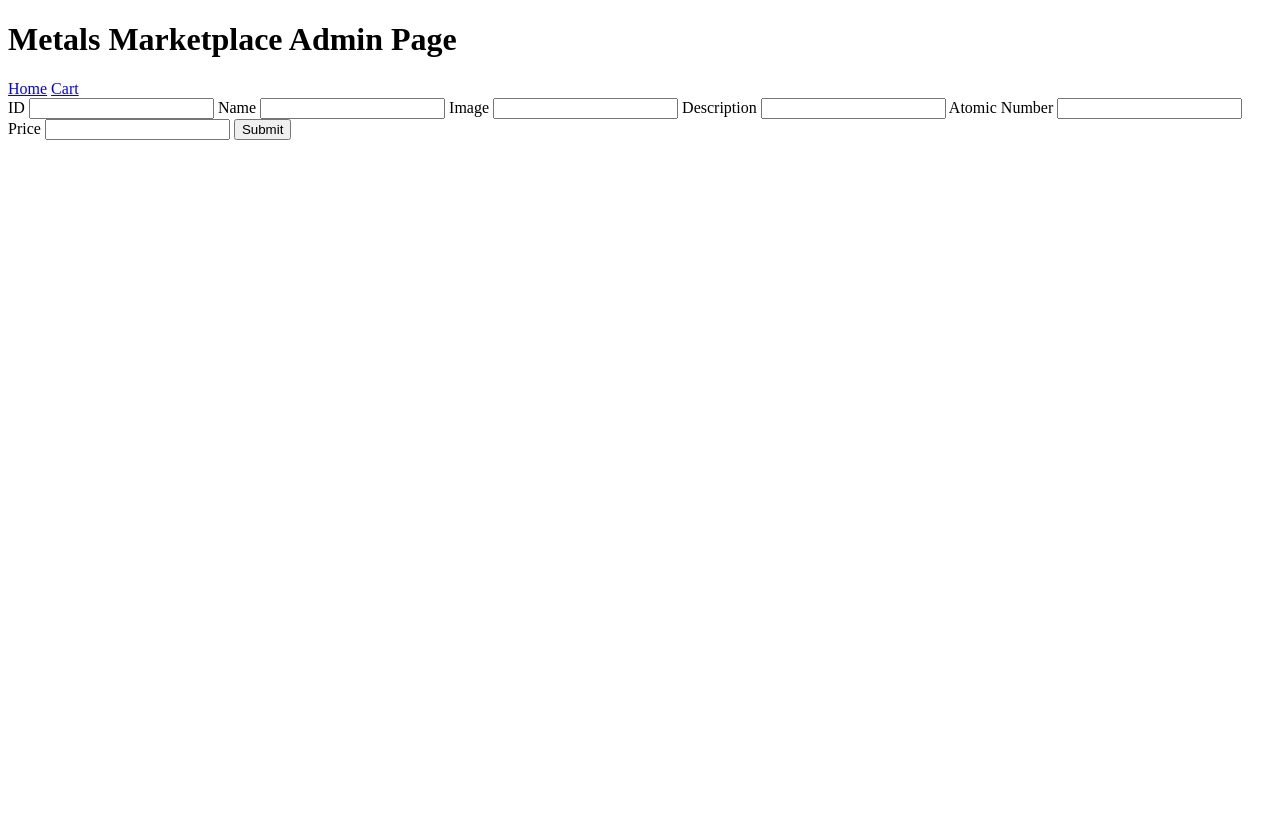
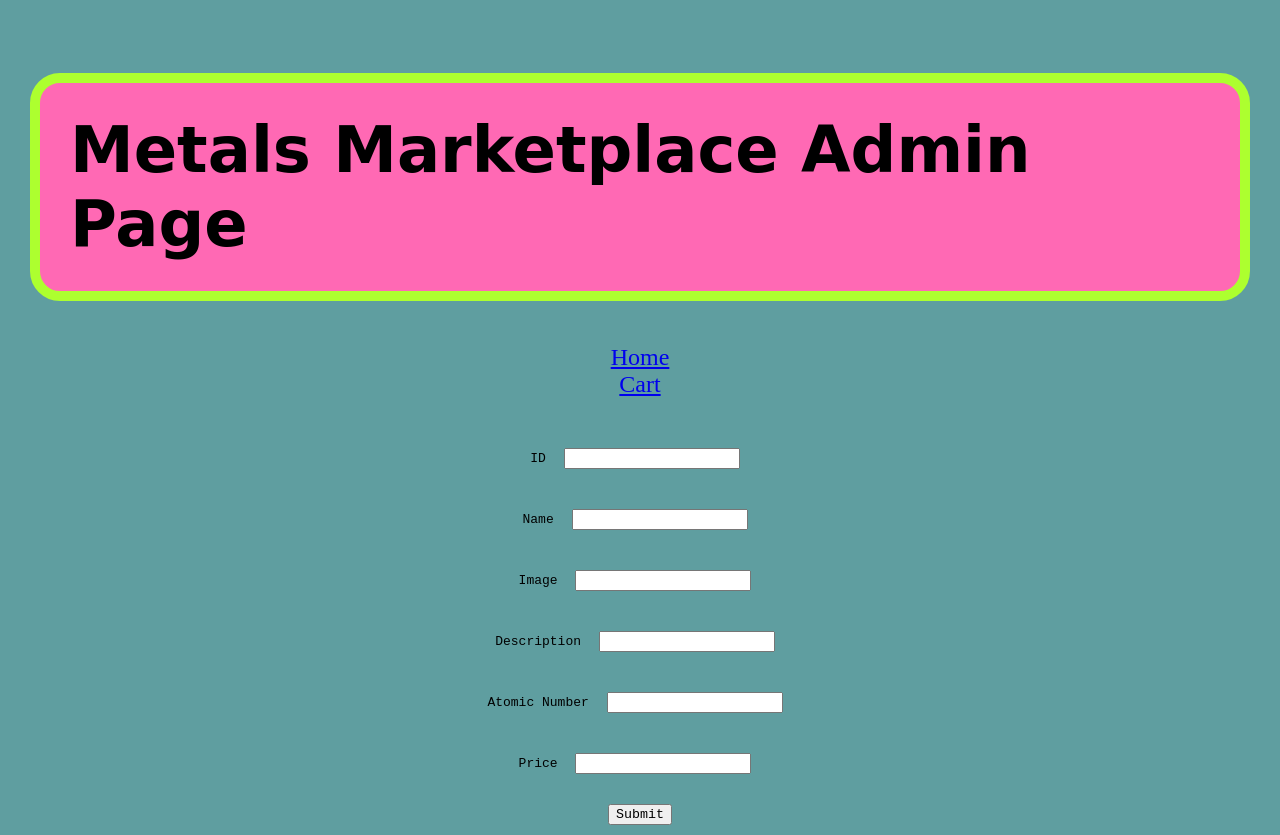
Before and after one commit to fora-heims/lab-06-e-commerce-website, a website with bundled scripts: page admin/index.html in a window 1280 px wide. Before the commit the page ends 800 px from the top, so only its background shows below. Built offline with nearby package versions, Linux system fonts and the light colour scheme.

Commit message:
Well it actually worked out to work on both at the same time. The addProduct function works, and the submit form event adds a new product to local storage.

```diff
--- a/admin/index.html
+++ b/admin/index.html
@@ -4,8 +4,9 @@
     <meta charset="UTF-8">
     <meta http-equiv="X-UA-Compatible" content="IE=edge">
     <meta name="viewport" content="width=device-width, initial-scale=1.0">
-    <link rel="stylesheet" href="./styles/reset.css">
-    <link rel="stylesheet" href="./styles/style.css">
+    <link rel="stylesheet" href="../styles/reset.css">
+    <link rel="stylesheet" href="../styles/style.css">
+    <link rel="stylesheet" href="../styles/admin.css">
     <title>Metals Marketplace - Admin Page</title>
 </head>
 <body>
--- a/src/add-product.js
+++ b/src/add-product.js
@@ -1,3 +1,8 @@
-export function addProduct() {
+import { getProducts } from '../src/get-products.js';
 
+export function addProduct(newProduct) {
+    let products = getProducts();
+    products.push(newProduct);
+    let string = JSON.stringify(products);
+    localStorage.setItem('PRODUCTS', string);
 }
--- /dev/null
+++ b/styles/admin.css
@@ -0,0 +1,10 @@
+form {
+    display: flex;
+    flex-direction: column;
+    align-items: center;
+    justify-content: center;
+}
+
+form * {
+    margin: 10px;
+}
```
Also changed, not shown: test/add-product.test.js (+7 -7 lines).
